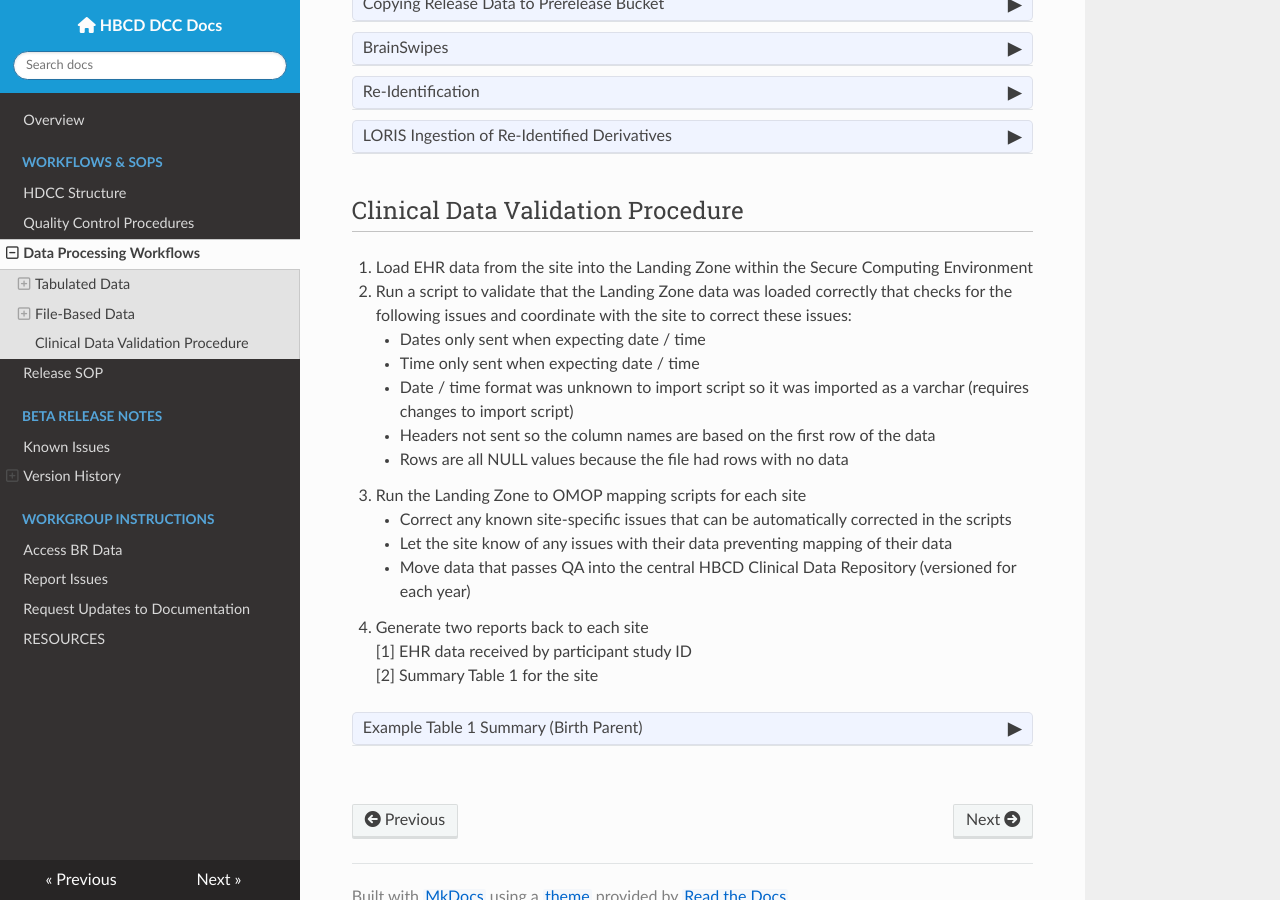
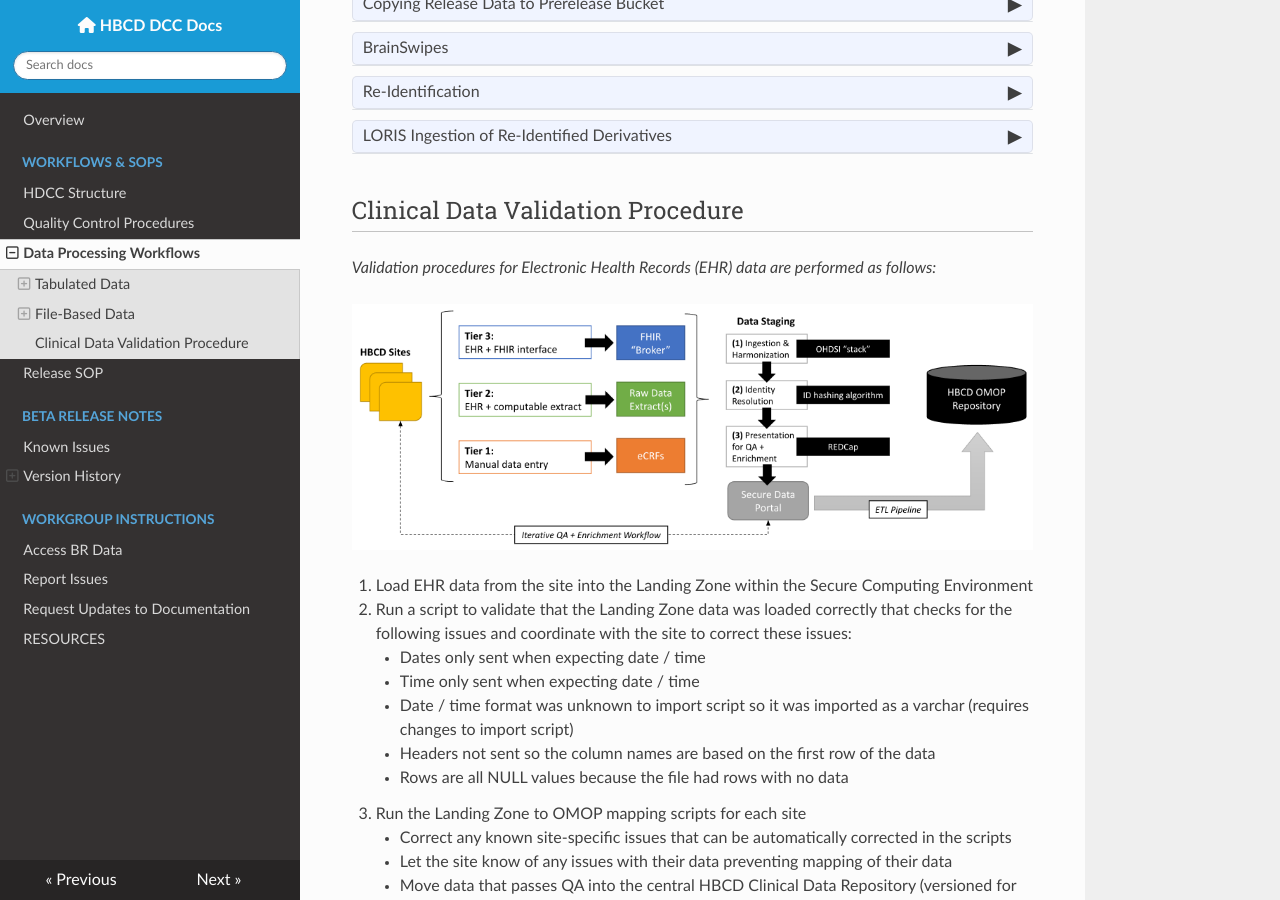
Before and after one commit to DCAN-Labs/hbcd-docs-internal, an MkDocs documentation site: the page built from docs/workflows/data-proc-wf.md, in a window 1280 px wide and 900 px high, scrolled down 3769 px. Built offline with MkDocs 1.6.1, drawn with Linux system fonts in a browser that asks for light colours; nearby versions of some CDN libraries.

Commit message:
add clinical validation info

```diff
--- a/docs/workflows/data-proc-wf.md
+++ b/docs/workflows/data-proc-wf.md
@@ -403,6 +403,10 @@ Processing pipelines are run in CBRAIN and outputs are stored in session-specifi
 </div>
 
 ## Clinical Data Validation Procedure
+
+*Validation procedures for Electronic Health Records (EHR) data are performed as follows:*
+
+<img src="../images/EHR-wf.png">
 
 1. Load EHR data from the site into the Landing Zone within the Secure Computing Environment
 2. Run a script to validate that the Landing Zone data was loaded correctly that checks for the following issues and coordinate with the site to correct these issues:
```
Also changed, not shown: docs/workflows/images/EHR-wf.png (added).
